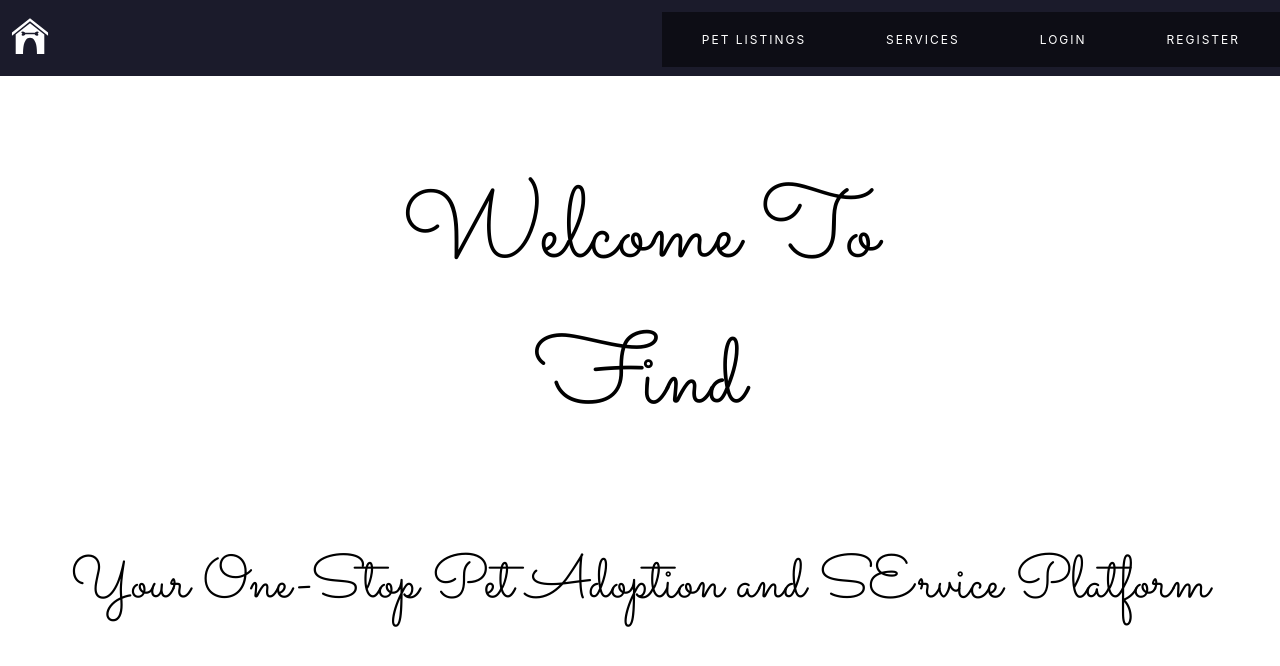
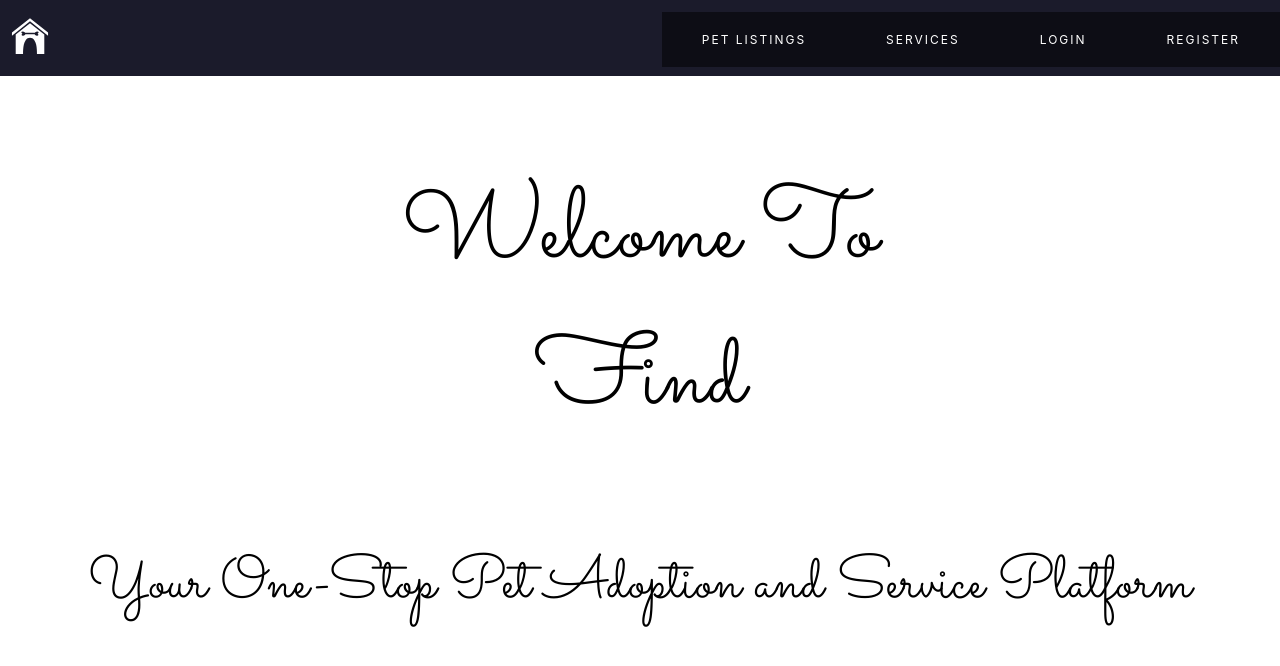
Before and after one commit to wonke2/Find-A-Pet, a React (Create React App) app: page / in a window 1280 px wide. Shown: the top 666 px of the page. Built offline with nearby package versions, Linux system fonts and the light colour scheme.

Commit message:
fixed typo in home page

```diff
--- a/src/pages/Home.js
+++ b/src/pages/Home.js
@@ -27,7 +27,7 @@ const Home = () => {
 		<div className={styles.home_container}>
 			<div className={styles.main} ref={el}></div>
 			<div className={styles.content} >
-				Your One-Stop Pet Adoption and SErvice Platform
+				Your One-Stop Pet Adoption and Service Platform
 			</div>
 		</div>
 	);
```
